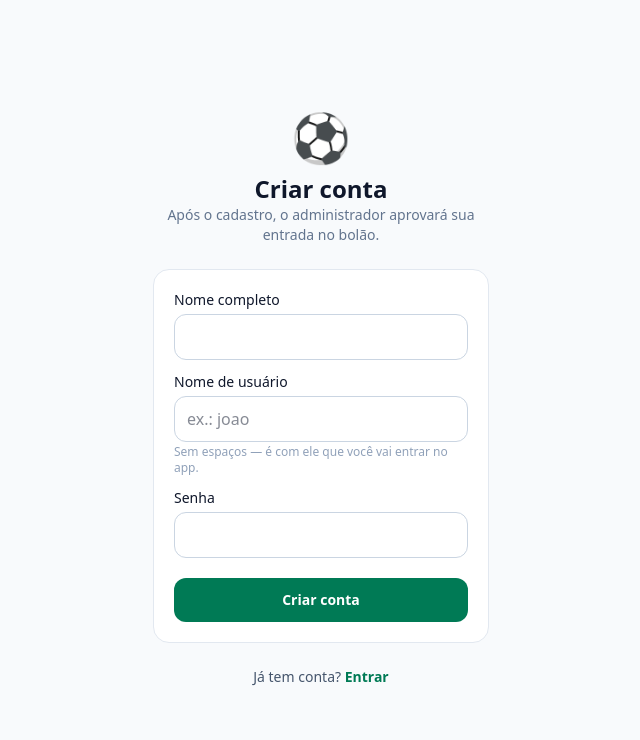
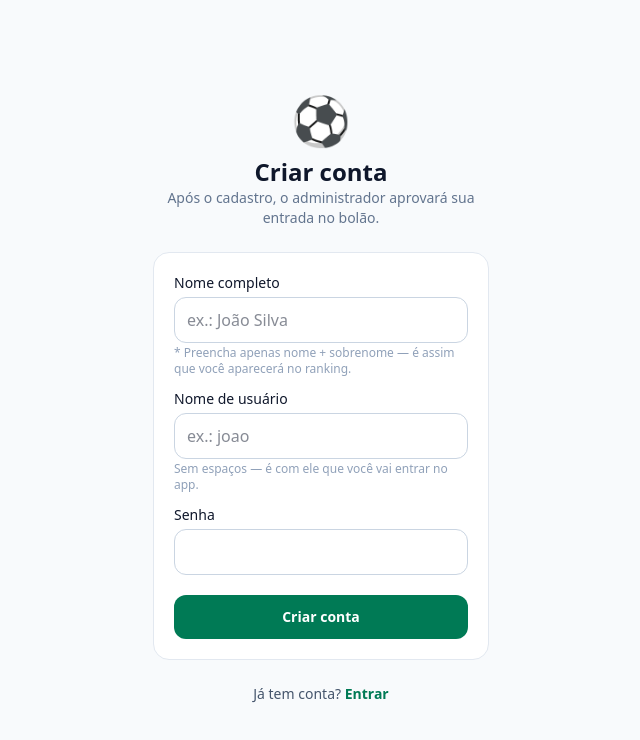
Before and after one commit to enzovendramin/bolao-copa, a Next.js app: page /cadastro in a window 1280 px wide. Shown: the top 740 px of the page, without its empty margins (319-959 px from the left). Built offline with nearby package versions, Linux system fonts and the light colour scheme; no server answers.

Commit message:
Orientação de nome + sobrenome no cadastro

```diff
--- a/src/app/cadastro/page.tsx
+++ b/src/app/cadastro/page.tsx
@@ -35,8 +35,12 @@ export default async function CadastroPage({
             required
             minLength={3}
             autoComplete="name"
+            placeholder="ex.: João Silva"
             className="mt-1 w-full rounded-xl border border-slate-300 px-3 py-2.5 text-base outline-none focus:border-emerald-600"
           />
+          <span className="mt-0.5 block text-xs font-normal text-slate-400">
+            * Preencha apenas nome + sobrenome — é assim que você aparecerá no ranking.
+          </span>
         </label>
         <label className="text-sm font-medium">
           Nome de usuário
```
